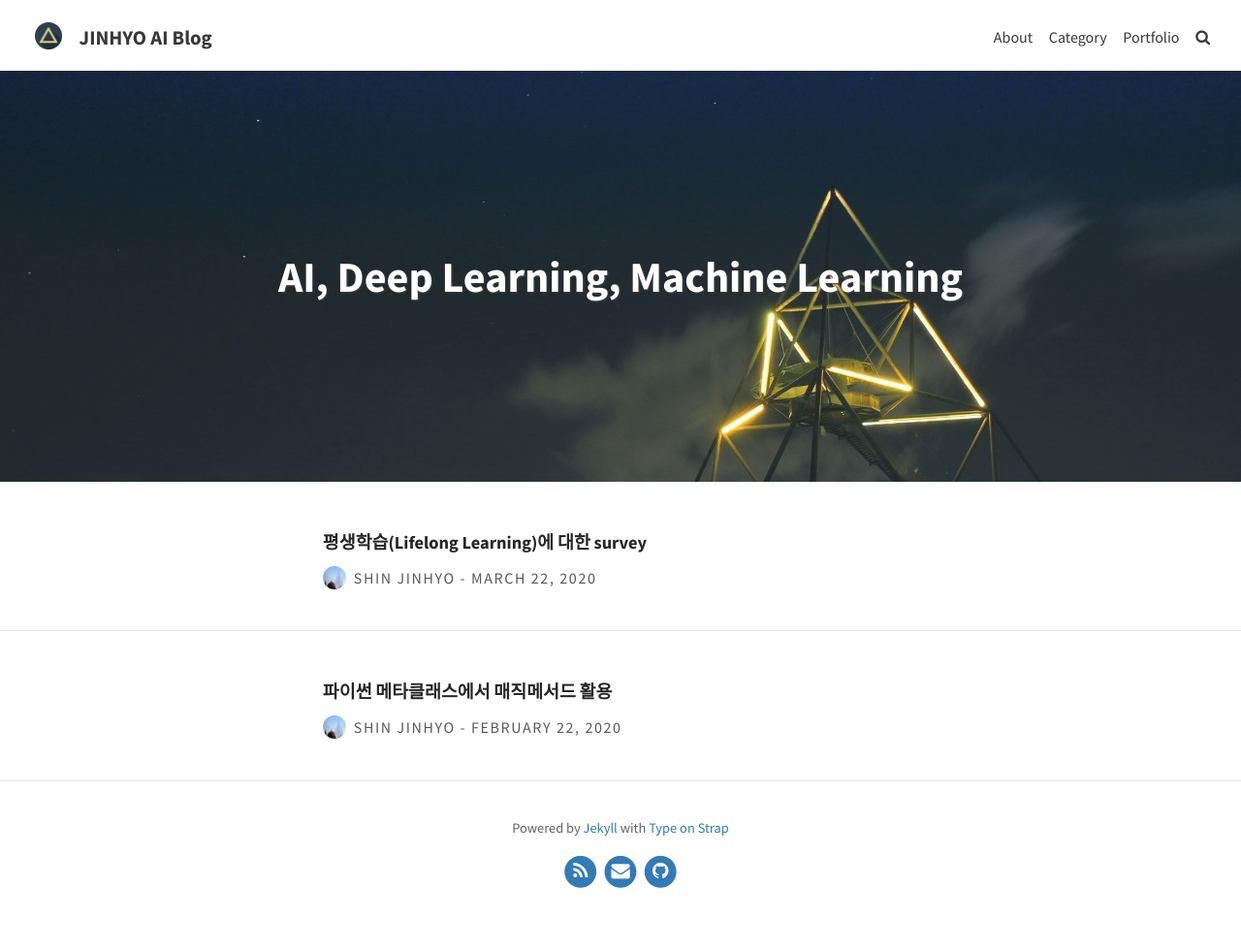
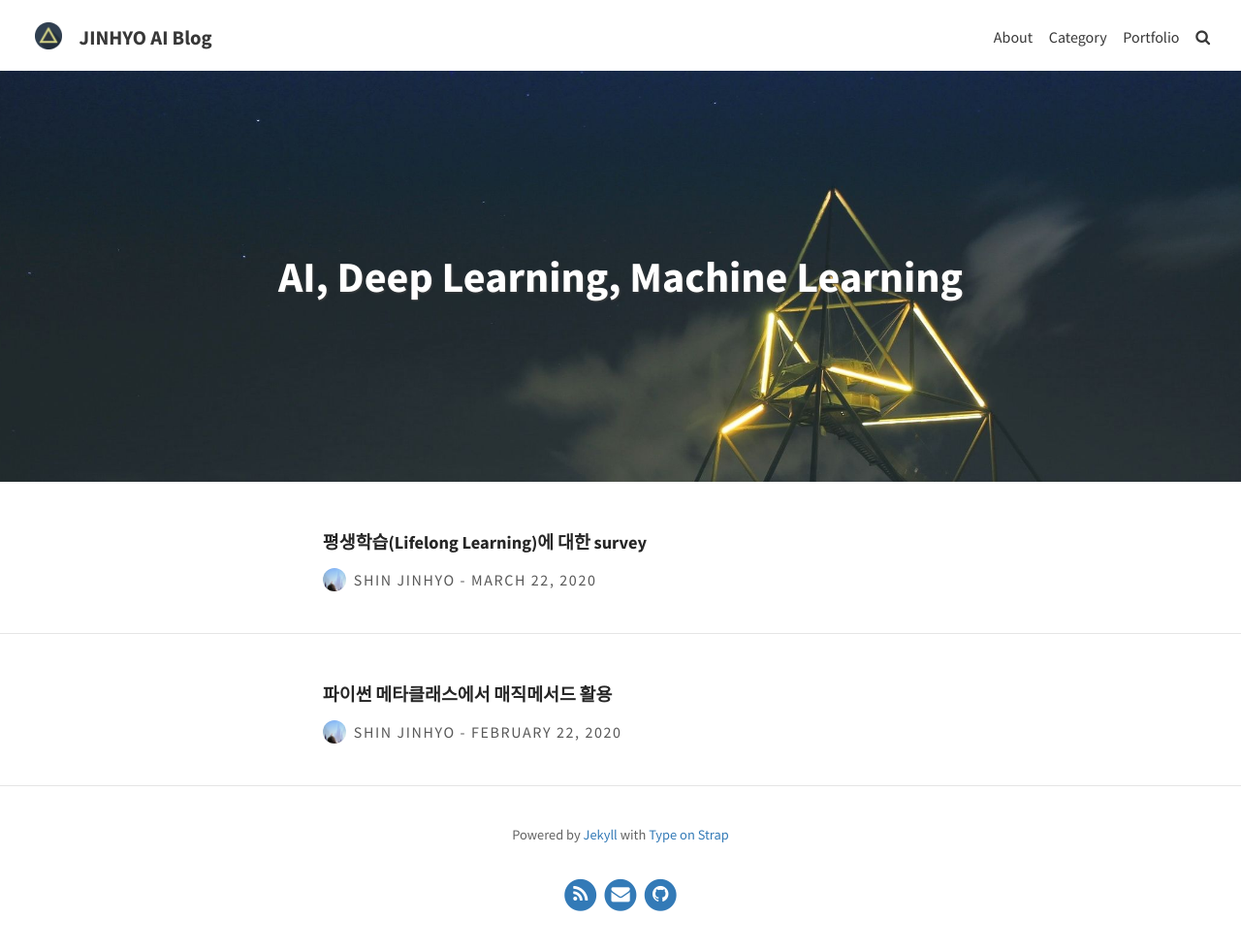
Before and after one commit to realblack0/jinhyo_ai_blog, a Jekyll site: the page built from index.html, in a window 1280 px wide. Shown: the whole page at 97% size. Built offline with Jekyll 4.4.1, drawn with Linux system fonts in a browser that asks for light colours; the list of posts is cut into pages by our own code; before the commit the page ends 957 px from its top, so only the background shows below that.

Commit message:
줄간격 넓게 수정

```diff
--- a/_sass/base/_global.scss
+++ b/_sass/base/_global.scss
@@ -196,8 +196,8 @@ ol,
 ul,
 dl,
 .math-display {
-  line-height: 1.5;
-  margin-bottom: 1em;
+  line-height: 1.8;
+  margin-bottom: 2em;
 }
 
 // KaTeX math display
```
